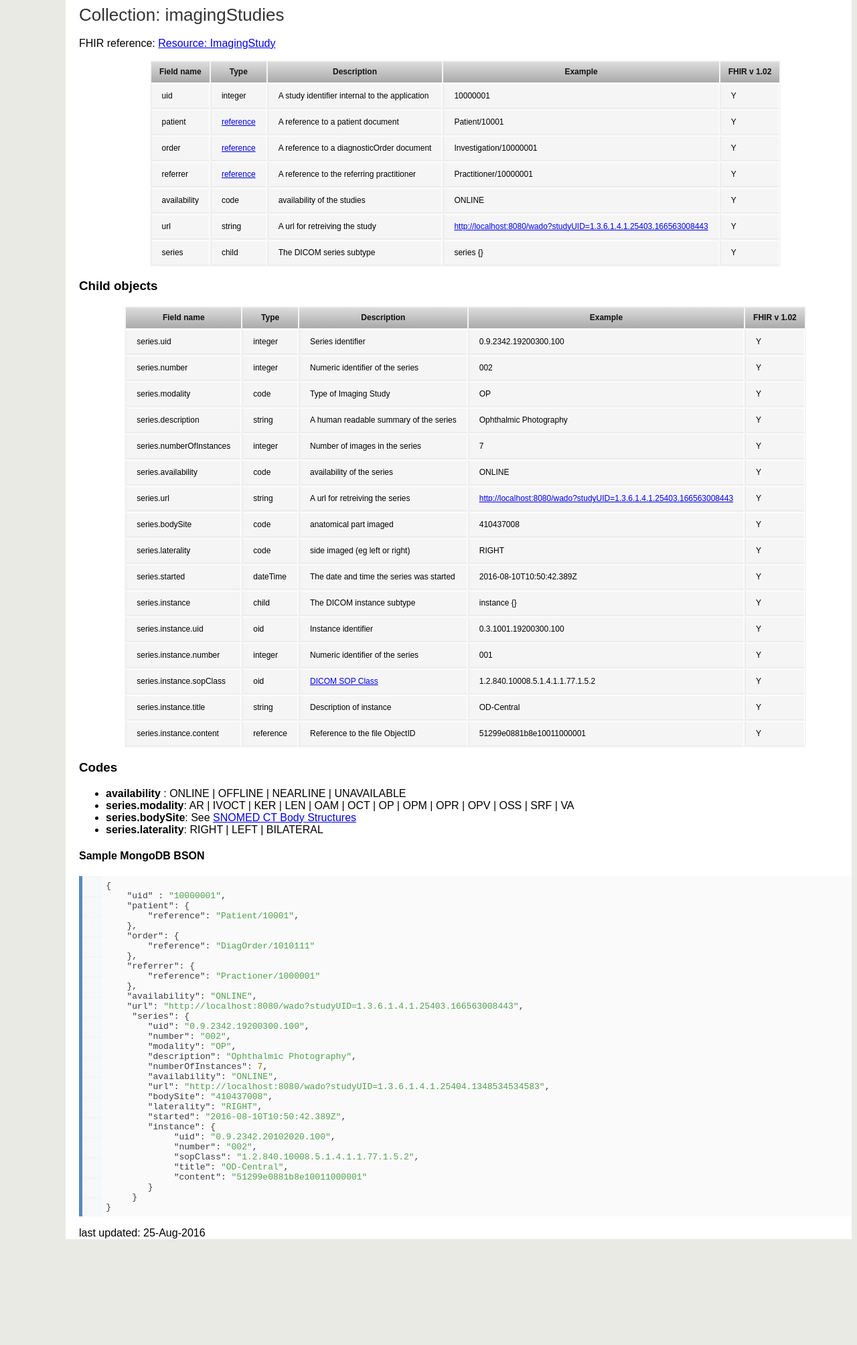
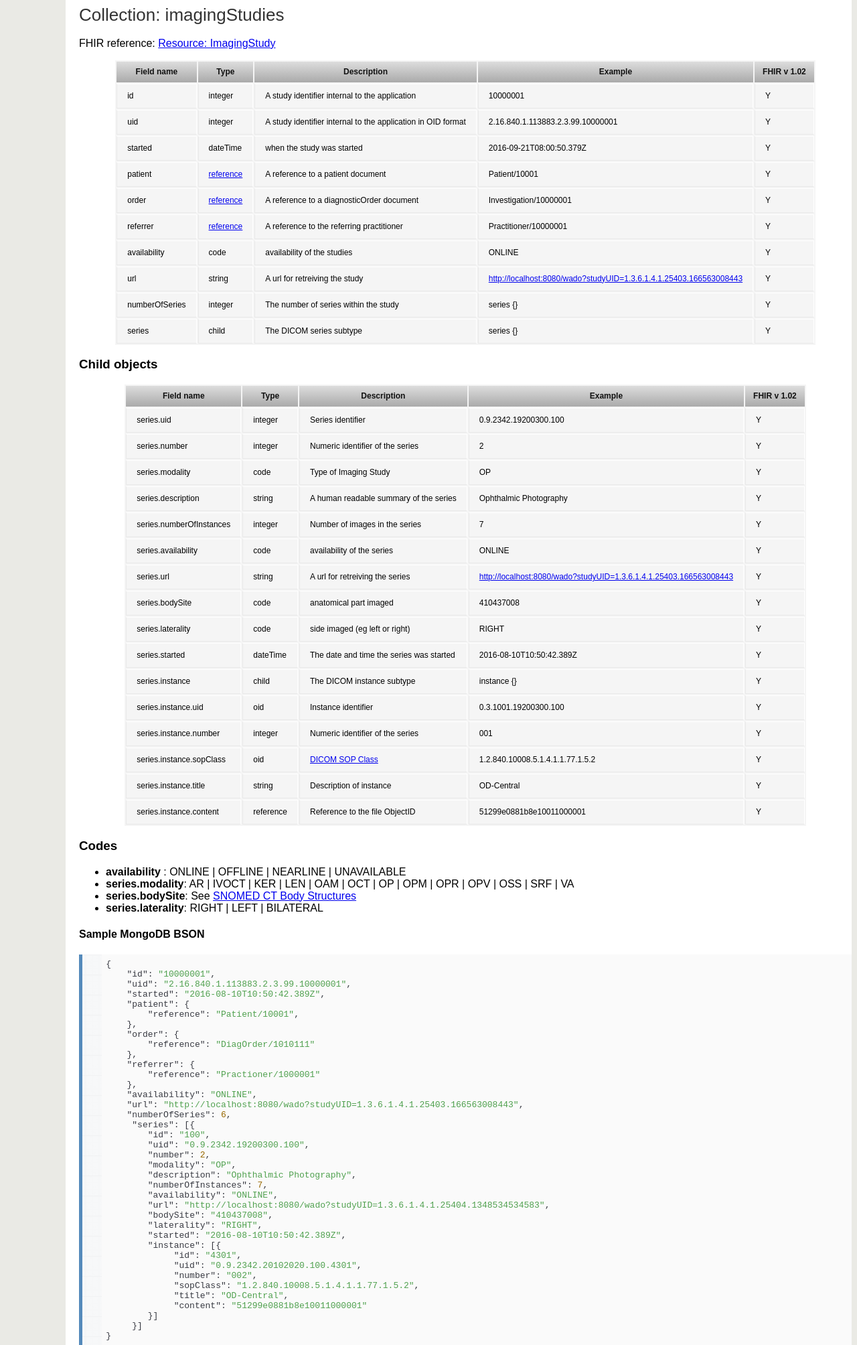
Before and after one commit to chris-ryan/docdeck, a website: page www/db-schema/imagingStudies.html in a window 1280 px wide. Shown: the part 120-2128 px from the top of the page at 67% size. Before the commit the page ends 1986 px from the top, so only its background shows below. Drawn offline with Linux system fonts and the light colour scheme; files whose address does not match are found by name.

Commit message:
updated ImagingStudies API ref

```diff
--- a/www/db-schema/imagingStudies.html
+++ b/www/db-schema/imagingStudies.html
@@ -35,10 +35,24 @@
 </thead>
 <tbody>
 <tr>
-<td>uid</td>
+<td>id</td>
 <td>integer</td>
 <td>A study identifier internal to the application</td>
 <td>10000001</td>
+<td>Y</td>
+</tr>
+<tr>
+<td>uid</td>
+<td>integer</td>
+<td>A study identifier internal to the application in OID format</td>
+<td>2.16.840.1.113883.2.3.99.10000001</td>
+<td>Y</td>
+</tr>
+<tr>
+<td>started</td>
+<td>dateTime</td>
+<td>when the study was started</td>
+<td>2016-09-21T08:00:50.379Z</td>
 <td>Y</td>
 </tr>
 <tr>
@@ -77,6 +91,13 @@
 <td>Y</td>
 </tr>
 <tr>
+<td>numberOfSeries</td>
+<td>integer</td>
+<td>The number of series within the study</td>
+<td>series {}</td>
+<td>Y</td>
+</tr>
+<tr>
 <td>series</td>
 <td>child</td>
 <td>The DICOM series subtype</td>
@@ -108,7 +129,7 @@
 <td>series.number</td>
 <td>integer</td>
 <td>Numeric identifier of the series</td>
-<td>002</td>
+<td>2</td>
 <td>Y</td>
 </tr>
 <tr>
@@ -220,7 +241,9 @@
 </ul>
 <h4 id="sample-mongodb-bson">Sample MongoDB BSON</h4>
 <pre><code class="lang-json">{
-    <span class="hljs-attr">"uid"</span> : <span class="hljs-string">"10000001"</span>,
+    <span class="hljs-attr">"id"</span>: <span class="hljs-string">"10000001"</span>,
+    <span class="hljs-attr">"uid"</span>: <span class="hljs-string">"2.16.840.1.113883.2.3.99.10000001"</span>,
+    <span class="hljs-attr">"started"</span>: <span class="hljs-string">"2016-08-10T10:50:42.389Z"</span>,
     <span class="hljs-attr">"patient"</span>: {
         <span class="hljs-attr">"reference"</span>: <span class="hljs-string">"Patient/10001"</span>,
     },
@@ -232,9 +255,11 @@
     },
     <span class="hljs-attr">"availability"</span>: <span class="hljs-string">"ONLINE"</span>,
     <span class="hljs-attr">"url"</span>: <span class="hljs-string">"http://localhost:8080/wado?studyUID=1.3.6.1.4.1.25403.166563008443"</span>,
-     <span class="hljs-attr">"series"</span>: {
+    <span class="hljs-attr">"numberOfSeries"</span>: <span class="hljs-number">6</span>,
+     <span class="hljs-attr">"series"</span>: [{
+        <span class="hljs-attr">"id"</span>: <span class="hljs-string">"100"</span>,
         <span class="hljs-attr">"uid"</span>: <span class="hljs-string">"0.9.2342.19200300.100"</span>,
-        <span class="hljs-attr">"number"</span>: <span class="hljs-string">"002"</span>,
+        <span class="hljs-attr">"number"</span>: <span class="hljs-number">2</span>,
         <span class="hljs-attr">"modality"</span>: <span class="hljs-string">"OP"</span>,
         <span class="hljs-attr">"description"</span>: <span class="hljs-string">"Ophthalmic Photography"</span>,
         <span class="hljs-attr">"numberOfInstances"</span>: <span class="hljs-number">7</span>,
@@ -243,14 +268,15 @@
         <span class="hljs-attr">"bodySite"</span>: <span class="hljs-string">"410437008"</span>,
         <span class="hljs-attr">"laterality"</span>: <span class="hljs-string">"RIGHT"</span>,
         <span class="hljs-attr">"started"</span>: <span class="hljs-string">"2016-08-10T10:50:42.389Z"</span>,
-        <span class="hljs-attr">"instance"</span>: {
-             <span class="hljs-attr">"uid"</span>: <span class="hljs-string">"0.9.2342.20102020.100"</span>,
+        <span class="hljs-attr">"instance"</span>: [{
+             <span class="hljs-attr">"id"</span>: <span class="hljs-string">"4301"</span>,
+             <span class="hljs-attr">"uid"</span>: <span class="hljs-string">"0.9.2342.20102020.100.4301"</span>,
              <span class="hljs-attr">"number"</span>: <span class="hljs-string">"002"</span>,
              <span class="hljs-attr">"sopClass"</span>: <span class="hljs-string">"1.2.840.10008.5.1.4.1.1.77.1.5.2"</span>,
              <span class="hljs-attr">"title"</span>: <span class="hljs-string">"OD-Central"</span>,
              <span class="hljs-attr">"content"</span>: <span class="hljs-string">"51299e0881b8e10011000001"</span>
-        }
-     }
+        }]
+     }]
 }
 </code></pre>
 <p>last updated: 25-Aug-2016</p>
```
Also changed, not shown: doc-root/api/rest-api.md (+16 -1 lines), doc-root/db-schema/imagingStudies.md (+17 -9 lines), www/api/rest-api.html (+23 -1 lines).
